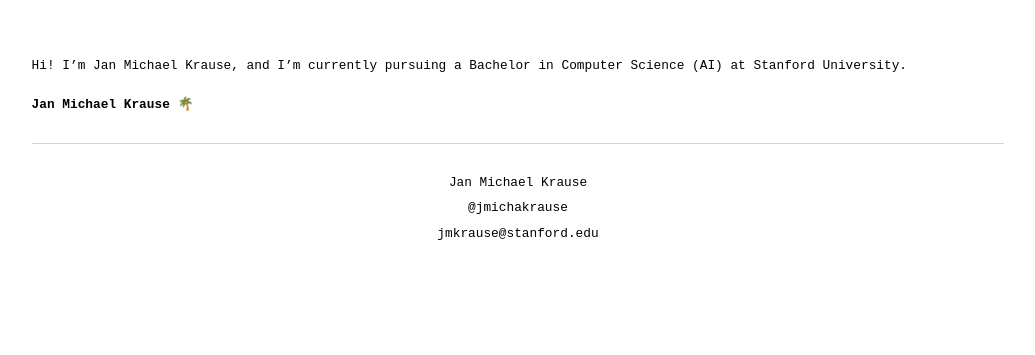
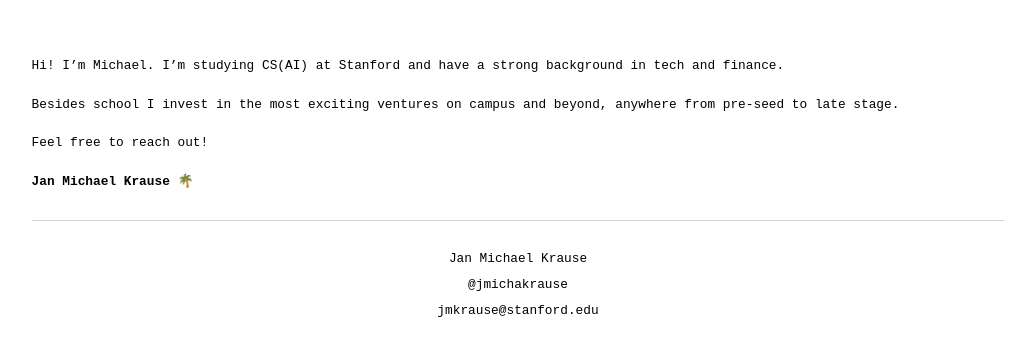
Before and after one commit to janmichaelkrause/janmichaelkrause.github.io, a plain HTML site: page index.html in a window 1280 px wide. Shown: the part 113-468 px from the top of the page, without its empty margins (122-1157 px from the left). Drawn offline with Linux system fonts and the light colour scheme; a web font is replaced by a local one.

Commit message:
Update index.html

```diff
--- a/index.html
+++ b/index.html
@@ -88,7 +88,9 @@
 
     <main>
         <section>
-            <p>Hi! I’m Jan Michael Krause, and I’m currently pursuing a Bachelor in Computer Science (AI) at Stanford University.</p>
+            <p>Hi! I’m Michael. I’m studying CS(AI) at Stanford and have a strong background in tech and finance.</p>
+            <p>Besides school I invest in the most exciting ventures on campus and beyond, anywhere from pre-seed to late stage.</p>
+            <p>Feel free to reach out! </p>
             <strong>Jan Michael Krause 🌴</strong></p>
         </section>
     </main>
```
